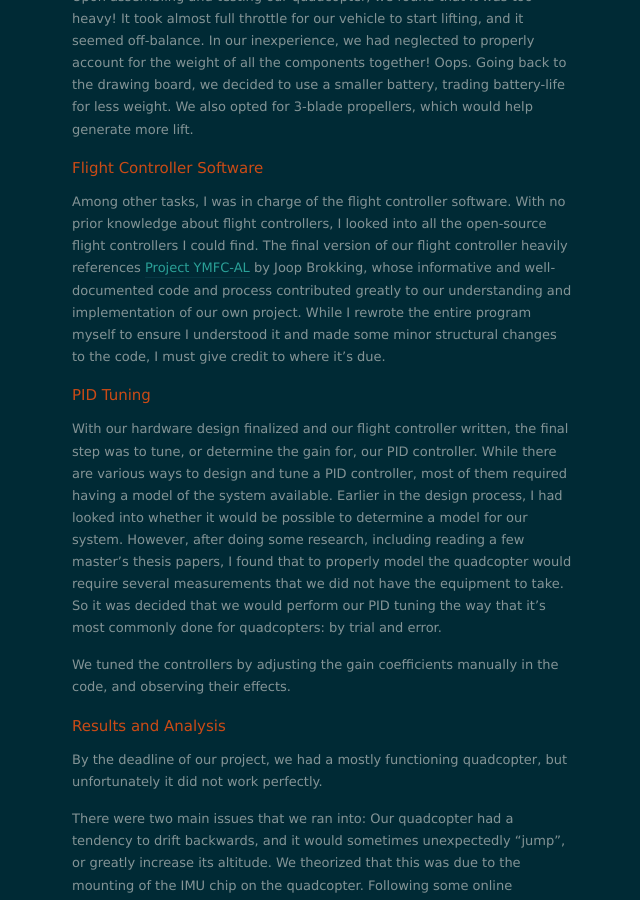
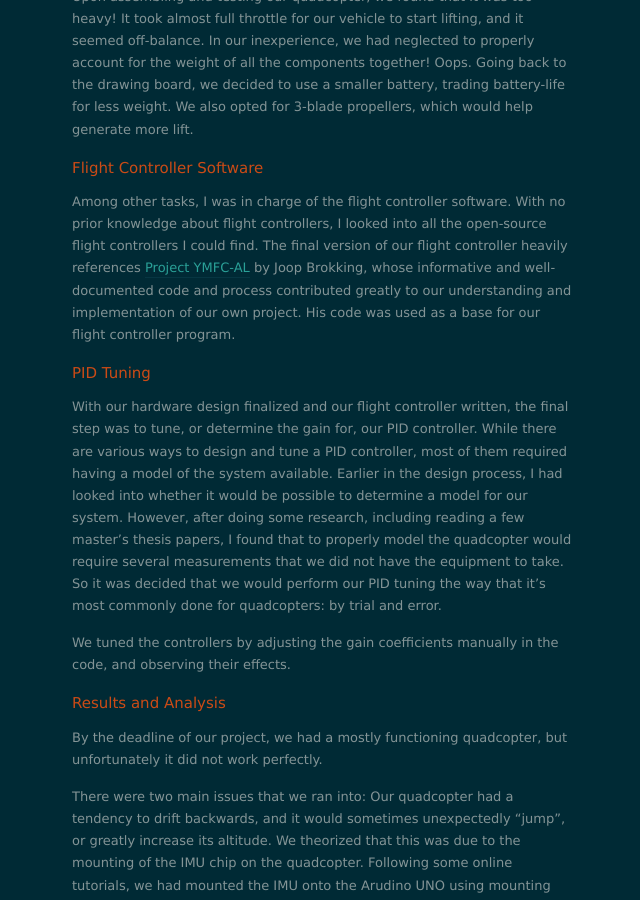
Before and after one commit to nolanschan/nolanschan.github.io, a Jekyll site: the page built from projects/quadcopter/index.markdown, in a window 1280 px wide and 900 px high, scrolled down 2828 px. Shown: the whole window, without its empty margins (318-958 px from the left). Built offline with Jekyll 4.4.1, drawn with Linux system fonts in a browser that asks for light colours; nearby versions of some CDN libraries.

Commit message:
Update index.markdown

```diff
--- a/projects/quadcopter/index.markdown
+++ b/projects/quadcopter/index.markdown
@@ -66,7 +66,7 @@ Upon assembling and testing our quadcopter, we found that it was too heavy! It t
 
 ## Flight Controller Software ##
 
-Among other tasks, I was in charge of the flight controller software. With no prior knowledge about flight controllers, I looked into all the open-source flight controllers I could find. The final version of our flight controller heavily references <a href="http://www.brokking.net/ymfc-al_main.html">Project YMFC-AL</a> by Joop Brokking, whose informative and well-documented code and process contributed greatly to our understanding and implementation of our own project. While I rewrote the entire program myself to ensure I understood it and made some minor structural changes to the code, I must give credit to where it's due.
+Among other tasks, I was in charge of the flight controller software. With no prior knowledge about flight controllers, I looked into all the open-source flight controllers I could find. The final version of our flight controller heavily references <a href="http://www.brokking.net/ymfc-al_main.html">Project YMFC-AL</a> by Joop Brokking, whose informative and well-documented code and process contributed greatly to our understanding and implementation of our own project. His code was used as a base for our flight controller program.
 
 ## PID Tuning ##
 
```
